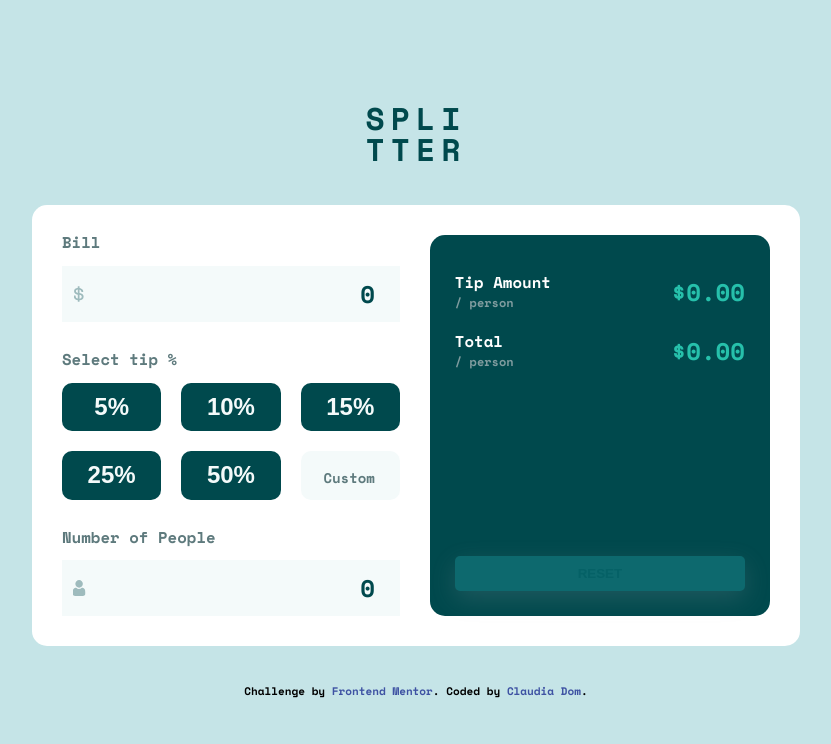
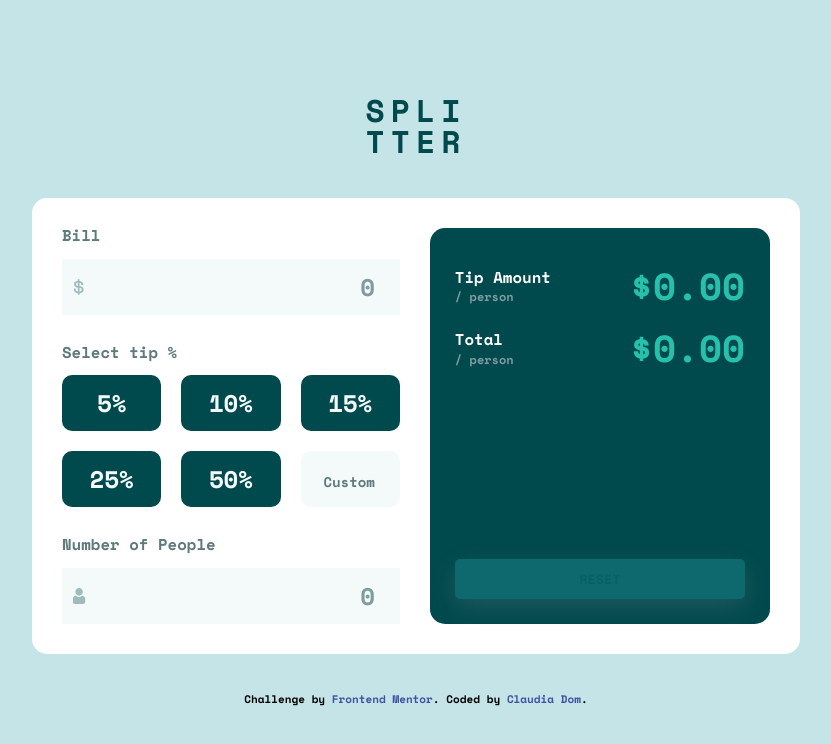
Before and after one commit to ClaudiaRamirezD/Tip-calc-js, a plain HTML site: page index.html in a window 1280 px wide. Shown: the whole page, without its empty margins (224-1055 px from the left). Drawn offline with nearby package versions, Linux system fonts and the light colour scheme.

Commit message:
Improved

```diff
--- a/reset.css
+++ b/reset.css
@@ -71,6 +71,6 @@ button {
     background: none;
 }
 
-input {
+input, button {
   font-family: inherit; /* Make the input inherit the font family */
 }
--- a/style.css
+++ b/style.css
@@ -82,7 +82,7 @@ input {
 }
 
 input::placeholder {
-  color: var(--neutral-cyan-900);
+  color: var(--neutral-cyan-500);
 }
 
 .bill-input img,
@@ -265,4 +265,8 @@ h2 {
   header {
     padding-top: 0;
   }
+
+  h2 {
+    font-size: clamp(2.4rem, 1.8366rem + 1.5023vw, 4rem);
+  }
 }
```
